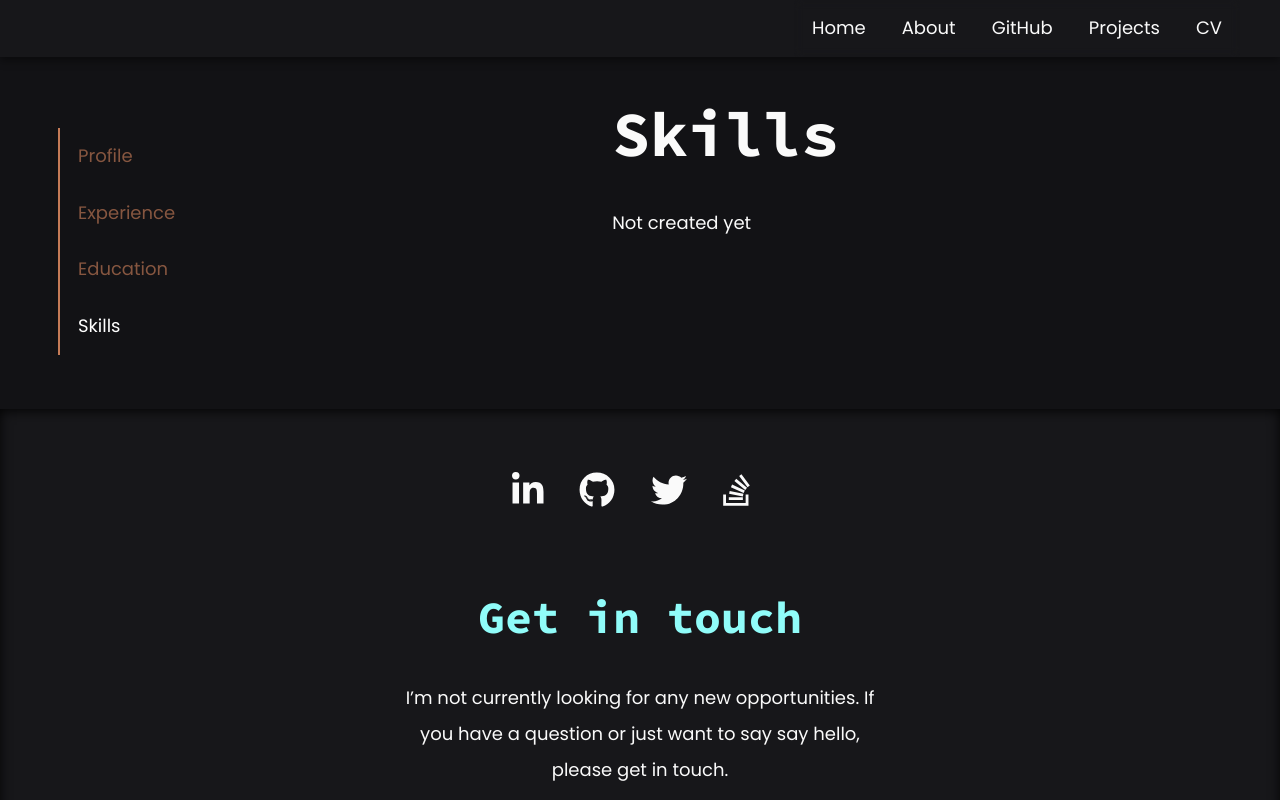
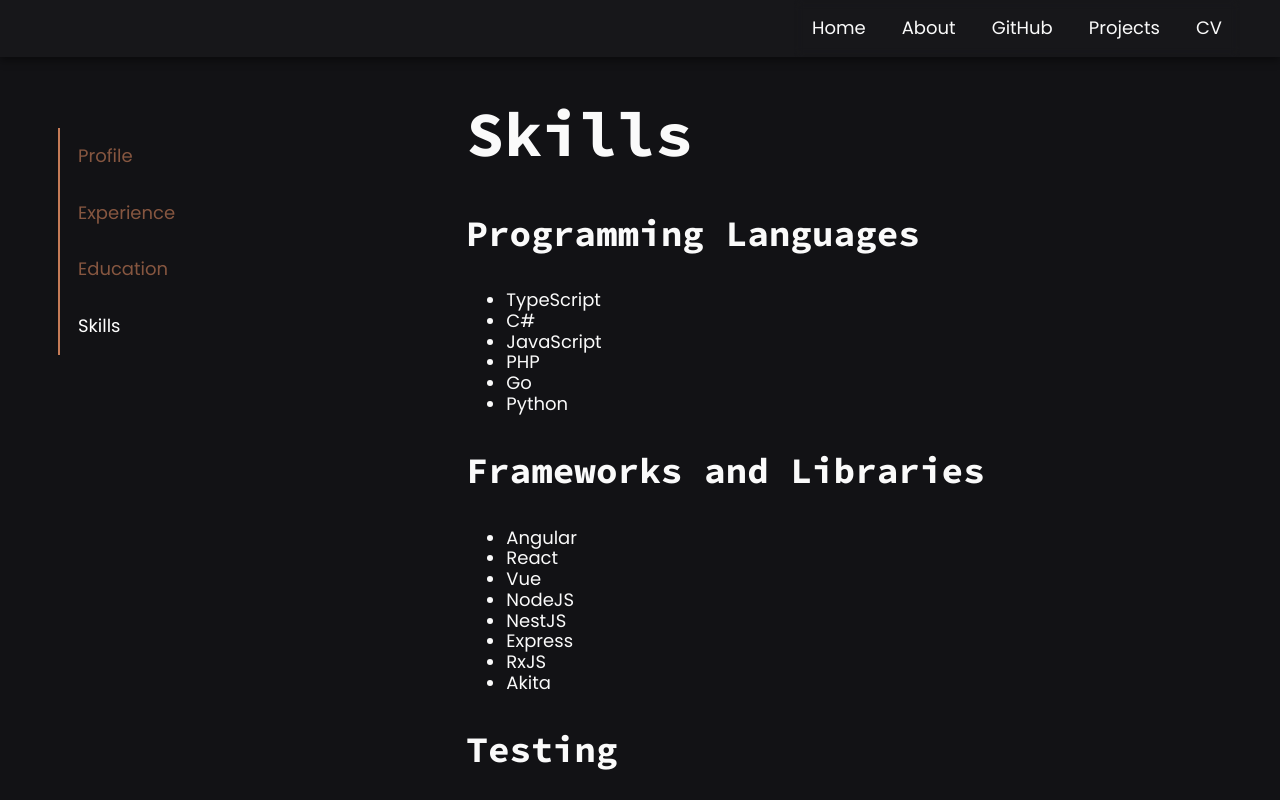
Before and after one commit to robbailey3/website-next, a Next.js app: page /cv in a window 1280 px wide. Both pictures are taken after a click on the button "Skills". Shown: the top 800 px of the page. Built offline with nearby package versions, Linux system fonts and the light colour scheme.

Commit message:
build: updating skills page

```diff
--- /dev/null
+++ b/src/components/cv/cv-skill-category/cv-skill-category.tsx
@@ -0,0 +1,22 @@
+import { CVSkillCategory } from '@/data/cv/cv';
+
+type CvSkillCategoryProps = {
+  category: CVSkillCategory;
+};
+
+const CvSkillCategory = (props: CvSkillCategoryProps) => {
+  const { category } = props;
+
+  return (
+    <>
+      <h3>{category.title}</h3>
+      <ul>
+        {category.skills.map((skill, index) => (
+          <li key={`${category.title}_${index}`}>{skill.name}</li>
+        ))}
+      </ul>
+    </>
+  );
+};
+
+export default CvSkillCategory;
--- a/src/components/cv/cv-skills-panel/cv-skills-panel.tsx
+++ b/src/components/cv/cv-skills-panel/cv-skills-panel.tsx
@@ -1,4 +1,15 @@
+import { CV } from '@/data/cv/cv';
+import React from 'react';
+import CvSkillCategory from '../cv-skill-category/cv-skill-category';
+
 const CVSkillsPanel = () => {
-  return <p>Not created yet</p>;
+  const { skills } = CV;
+  return (
+    <section>
+      {skills.map((skillCategory, index) => (
+        <CvSkillCategory category={skillCategory} key={`skill_${index}`} />
+      ))}
+    </section>
+  );
 };
 export default CVSkillsPanel;
--- a/src/data/cv/cv.ts
+++ b/src/data/cv/cv.ts
@@ -48,7 +48,7 @@ export interface CVEducation {
 export interface CVSkill {
   name: string;
 }
-export interface CVSkillCategories {
+export interface CVSkillCategory {
   title: string;
   skills: CVSkill[];
 }
@@ -57,7 +57,7 @@ export interface CVModel {
   profile: CVProfile;
   experience: CVExperience[];
   education: CVEducation[];
-  skills: CVSkillCategories[];
+  skills: CVSkillCategory[];
 }
 
 export const CV: CVModel = {
```
